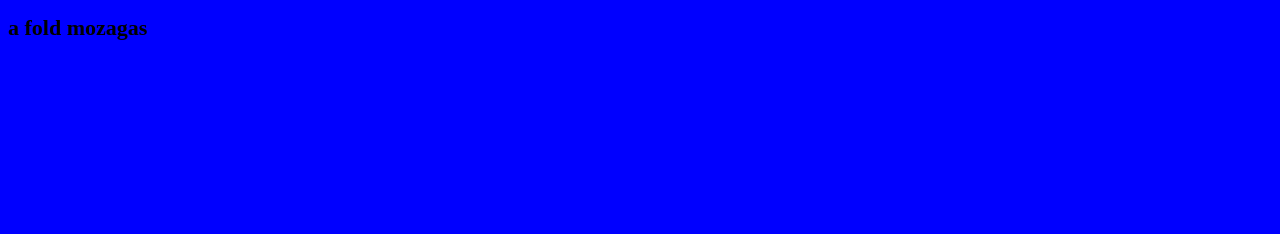
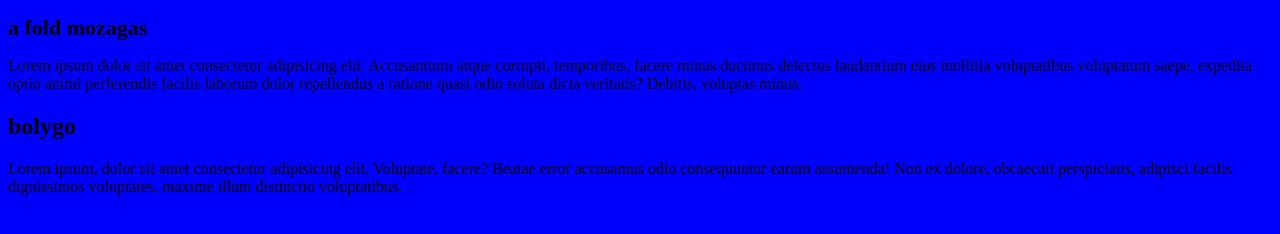
Before and after one commit to balazs0703/tesztek, a plain HTML site: page index.html in a window 1280 px wide. Drawn offline with Linux system fonts and the light colour scheme.

Commit message:
index.html

```diff
--- a/index.html
+++ b/index.html
@@ -10,5 +10,8 @@
 </head>
 <body>
     <h1>a fold mozagas</h1>
+    <p class="forma">Lorem ipsum dolor sit amet consectetur adipisicing elit. Accusantium atque corrupti, temporibus, facere minus ducimus delectus laudantium eius mollitia voluptatibus voluptatum saepe, expedita optio animi perferendis facilis laborum dolor repellendus a ratione quasi odio soluta dicta veritatis? Debitis, voluptas minus.</p>
+    <h2>bolygo</h2>
+    <p class="formazas">Lorem ipsum, dolor sit amet consectetur adipisicing elit. Voluptate, facere? Beatae error accusamus odio consequuntur earum assumenda! Non ex dolore, obcaecati perspiciatis, adipisci facilis dignissimos voluptates, maxime illum distinctio voluptatibus.</p>
 </body>
 </html>
```
